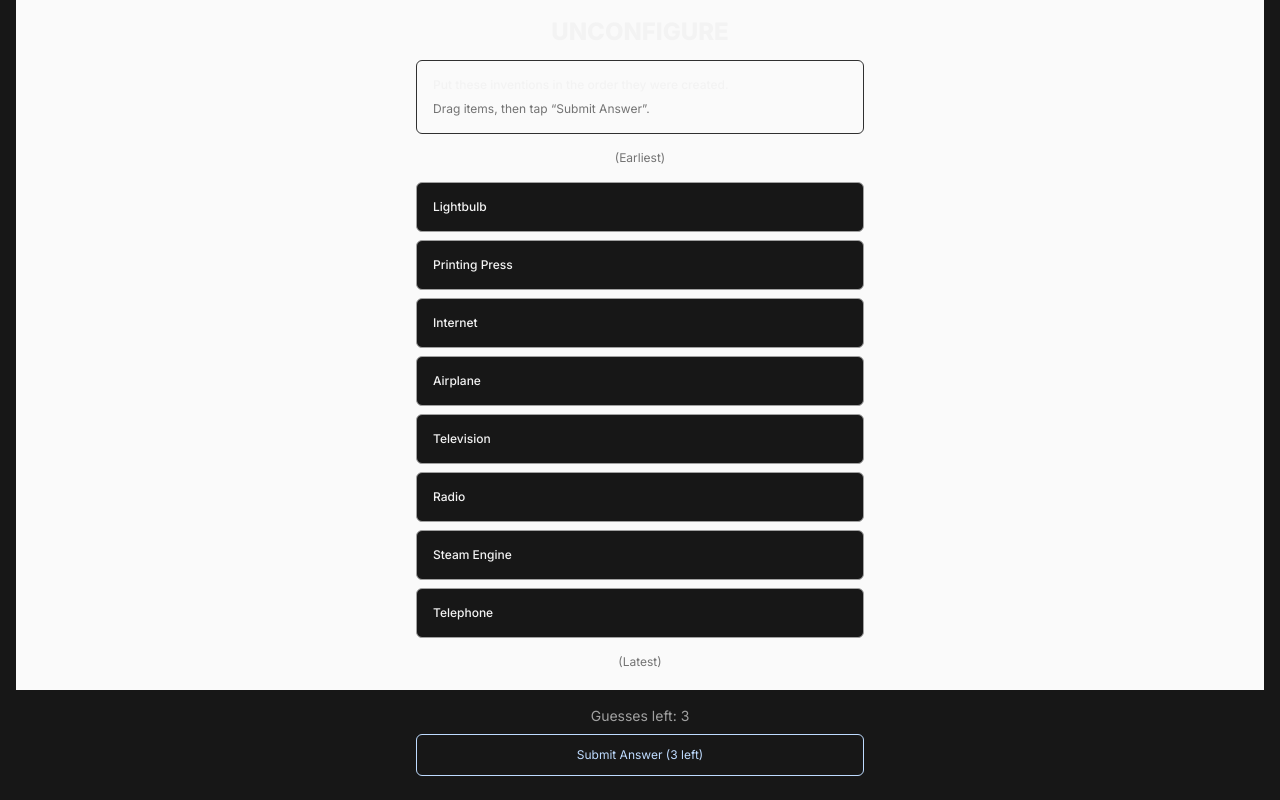
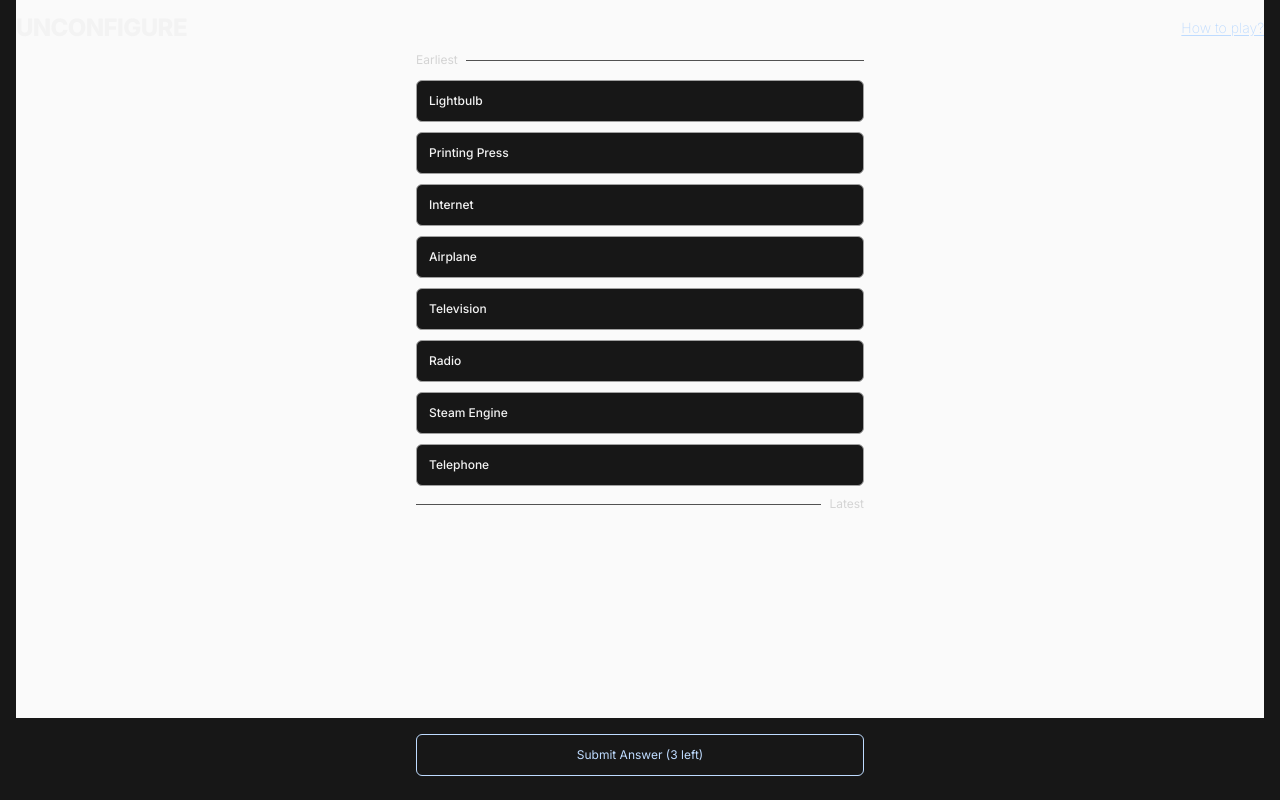
Before and after one commit to jacobthomasjohnson/unconfigure, a Next.js app: page / in a window 1280 px wide. Built offline with nearby package versions, Linux system fonts and the light colour scheme.

Commit message:
Changes in layout to fit better vertically. Added new styled indicators for earliest and latest. Changed some colors in the UI. More compact UI. Added 'How to play' instructions and module. Added HUD popup for incorrect guesses.

```diff
--- a/app/components/Footer.js
+++ b/app/components/Footer.js
@@ -1,5 +1,5 @@
-import { useState } from 'react'
-import generateShareCard from '@/utils/generateShareCard'
+import { useState } from "react";
+import generateShareCard from "@/utils/generateShareCard";
 
 export default function Footer({
   submittedGuesses,
@@ -10,32 +10,62 @@ export default function Footer({
   setViewMode,
   showToggle,
 }) {
-      const [copied, setCopied] = useState(false)
+  const [copied, setCopied] = useState(false);
 
   const handleCopy = () => {
-            const text = generateShareCard(submittedGuesses)
-            navigator.clipboard.writeText(text).then(() => {
-                  setCopied(true)
-                  setTimeout(() => setCopied(false), 2000)
+    const text = generateShareCard(submittedGuesses);
+
+    // Try modern clipboard API first
+    if (navigator.clipboard && window.isSecureContext) {
+      navigator.clipboard
+        .writeText(text)
+        .then(() => {
+          setCopied(true);
+          setTimeout(() => setCopied(false), 2000);
         })
+        .catch(() => fallbackCopy(text));
+    } else {
+      fallbackCopy(text);
     }
+  };
+
+  const fallbackCopy = (text) => {
+    const textarea = document.createElement("textarea");
+    textarea.value = text;
+    textarea.setAttribute("readonly", "");
+    textarea.style.position = "absolute";
+    textarea.style.left = "-9999px";
+    document.body.appendChild(textarea);
+    textarea.select();
+    try {
+      document.execCommand("copy");
+      setCopied(true);
+      setTimeout(() => setCopied(false), 2000);
+    } catch (err) {
+      console.error("Fallback copy failed:", err);
+    }
+    document.body.removeChild(textarea);
+  };
+
   return (
     <footer className="w-full bg-neutral-900 py-4 pb-6">
       <div className="max-w-md mx-auto flex flex-col gap-2">
-                        {!gameOver ? (
-                              <p className="text-sm text-neutral-400 text-center">
-                                    {`Guesses left: ${guessesLeft}`}
-                              </p>
-                        ) : null}
-
         {showToggle && (
           <button
-                                    className="w-full border border-[#505050] rounded-md p-4 text-xs hover:bg-neutral-100 dark:hover:bg-neutral-700"
+            className="w-full border border-[#505050] rounded-md p-3 text-xs hover:bg-neutral-100 dark:hover:bg-neutral-700"
             onClick={() =>
-                                          setViewMode((m) => (m === 'guess' ? 'correct' : 'guess'))
+              setViewMode((m) => (m === "guess" ? "correct" : "guess"))
             }
           >
-                                    {viewMode === 'guess' ? <div className="flex gap-2 justify-center">View Correct Answers <span>⇆</span></div> : <div className="flex gap-2 justify-center">View Your Guess<span>⇆</span></div>}
+            {viewMode === "guess" ? (
+              <div className="flex gap-2 justify-center">
+                View Correct Answers <span>⇆</span>
+              </div>
+            ) : (
+              <div className="flex gap-2 justify-center">
+                View Your Guess<span>⇆</span>
+              </div>
+            )}
           </button>
         )}
 
@@ -57,20 +87,20 @@ export default function Footer({
             </pre>
             <button
               onClick={handleCopy}
-                                          className="border flex justify-center gap-2 rounded-md p-4 w-full text-xs text-purple-300 hover:bg-green-50 dark:hover:bg-neutral-700"
+              className="border flex justify-center gap-2 rounded-md p-3 w-full text-xs text-purple-300 hover:bg-green-50 dark:hover:bg-neutral-700"
             >
               {!copied && (
-                                                <>Copy Your Results<span>🔗</span></>
+                <>
+                  Copy Your Results<span>🔗</span>
+                </>
               )}
               {copied && (
-                                                <span className="text-purple-300 text-xs">
-                                                      Copied!
-                                                </span>
+                <span className="text-purple-300 text-xs">Copied!</span>
               )}
             </button>
           </div>
         )}
       </div>
     </footer>
-      )
+  );
 }
--- a/app/components/GameBoard.js
+++ b/app/components/GameBoard.js
@@ -1,7 +1,10 @@
-import { DndContext, closestCenter } from '@dnd-kit/core'
-import { SortableContext, verticalListSortingStrategy } from '@dnd-kit/sortable'
-import { restrictToVerticalAxis } from '@dnd-kit/modifiers'
-import SortableItem from './SortableItem'
+import { DndContext, closestCenter } from "@dnd-kit/core";
+import {
+  SortableContext,
+  verticalListSortingStrategy,
+} from "@dnd-kit/sortable";
+import { restrictToVerticalAxis } from "@dnd-kit/modifiers";
+import SortableItem from "./SortableItem";
 
 export default function GameBoard({
   items,
@@ -11,11 +14,16 @@ export default function GameBoard({
   gameOver,
   revealInProgress,
   revealStep,
-  showCorrectView
+  showCorrectView,
 }) {
   return (
-    <main className="w-full max-w-md">
-      <div className="text-xs text-center text-neutral-500 pb-4">(Earliest)</div>
+    <main className="flex flex-col w-full max-w-md text-xs">
+      <div className="w-full flex pb-3 gap-2 items-center text-neutral-300">
+        Earliest
+        <div className="grow">
+          <div className="w-full h-[1px] bg-neutral-600" />
+        </div>
+      </div>
       <DndContext
         sensors={sensors}
         collisionDetection={closestCenter}
@@ -37,7 +45,12 @@ export default function GameBoard({
           ))}
         </SortableContext>
       </DndContext>
-      <div className="text-xs text-center text-neutral-500 pt-2">(Latest)</div>
+      <div className="w-full flex pb-3 gap-2 items-center text-neutral-300">
+        <div className="grow">
+          <div className="w-full h-[1px] bg-neutral-600" />
+        </div>
+        Latest
+      </div>
     </main>
-  )
+  );
 }
--- a/app/components/Header.js
+++ b/app/components/Header.js
@@ -1,15 +1,32 @@
+"use client";
+
+import { useState, useEffect, useRef } from "react";
+
 export default function Header() {
-      return (
-            <header className=" text-center">
-                  <h1 className="w-full max-w-md mx-auto text-2xl font-extrabold p-4 pb-3">UNCONFIGURE</h1>
-                  <div className="w-full max-w-md mx-auto border border-[#303030] p-4 mb-4 rounded-md">
-                        <p className="text-xs font-medium text-left">
-                              Put these inventions in the order they were created.
-                        </p>
-                        <p className="text-xs text-neutral-500 mt-2 text-left">
-                              Drag items, then tap “Submit Answer”.
-                        </p>
-                  </div>
-            </header>
-      )
+  const [howToPlayOpen, setHowToPlayOpen] = useState(false);
+
+  const toggleHowToPlay = () => {
+    setHowToPlayOpen(!howToPlayOpen);
+  }
+
+  return (
+    <header className="flex justify-between items-center w-full py-2 pt-3">
+      <h1 className="text-2xl tracking-tight font-extrabold">UNCONFIGURE</h1>
+      <div className="flex underline underline-offset-2 text-blue-200 grow items-center justify-end font-extralight text-sm" onClick={toggleHowToPlay}>
+        How to play?
+      </div>
+      <div className={`fixed text-sm flex flex-col items-center whitespace-pre-line w-full bg-[#171717] border-[#b7b7b7] p-6 h-full top-0 left-0 right-0 bottom-0 ${howToPlayOpen ? "" : "hidden"} flex flex-col gap-4 text-neutral-200 z-50`}>
+        Unconfigure is a game where you have to guess the correct order of
+        inventions based on their dates.
+        <br />
+        <br />
+        You have 3 attempts to get it right.
+        <br />
+        <br />
+        Place the oldest invention at the top and the most recent at the bottom.
+        <div className="grow" />
+        <div onClick={toggleHowToPlay} className="p-2 text-sm w-full text-center border border-blue-200 text-blue-200 rounded-md">Got it, thanks!</div>
+      </div>
+    </header>
+  );
 }
--- a/app/components/SortableItem.js
+++ b/app/components/SortableItem.js
@@ -41,7 +41,7 @@ export default function SortableItem({
       {...listeners}
       className={`
         flex items-center justify-between
-        w-full p-4 mb-2 rounded-md border
+        w-full p-3 mb-[10px] rounded-md border
         ${colorClass}
         bg-neutral-900
       `}
--- a/app/layout.js
+++ b/app/layout.js
@@ -8,7 +8,7 @@ export const metadata = {
 export default function RootLayout({ children }) {
   return (
     <html lang="en">
-      <body className={`antialiased px-4 overflow-hidden`}>
+      <body className={`antialiased px-4 overflow-hidden h-[100svh]`}>
         {children}
       </body>
     </html>
--- a/app/page.js
+++ b/app/page.js
@@ -1,100 +1,138 @@
-'use client'
+"use client";
 
-import { useState, useEffect } from 'react'
+import { useState, useEffect, useRef } from "react";
 
-import {
-  PointerSensor,
-  useSensor,
-  useSensors
-} from '@dnd-kit/core'
-import {
-  arrayMove,
-} from '@dnd-kit/sortable'
+import { PointerSensor, useSensor, useSensors } from "@dnd-kit/core";
+import { arrayMove } from "@dnd-kit/sortable";
 
-import { shuffle } from "@/utils/utils"
-import { correctOrder, inventionDates } from '@/utils/data'
-import { MAX_GUESSES } from '@/utils/constants'
+import { shuffle } from "@/utils/utils";
+import { correctOrder, inventionDates } from "@/utils/data";
+import { MAX_GUESSES } from "@/utils/constants";
 
-import Header from '@/components/Header'
-import GameBoard from '@/components/GameBoard'
-import Footer from '@/components/Footer'
+import Header from "@/components/Header";
+import GameBoard from "@/components/GameBoard";
+import Footer from "@/components/Footer";
 
 export default function UnorderPage() {
-  const [items, setItems] = useState([])
-  const [submittedGuesses, setSubmittedGuesses] = useState([])
-  const [gameOver, setGameOver] = useState(false)
-  const [revealInProgress, setRevealInProgress] = useState(false)
-  const [revealStep, setRevealStep] = useState(-1)
-  const [flash, setFlash] = useState(false)
-  const [viewMode, setViewMode] = useState('guess')
+  const [items, setItems] = useState([]);
+  const [submittedGuesses, setSubmittedGuesses] = useState([]);
+  const [gameOver, setGameOver] = useState(false);
+  const [revealInProgress, setRevealInProgress] = useState(false);
+  const [revealStep, setRevealStep] = useState(-1);
+  const [flash, setFlash] = useState(false);
+  const [viewMode, setViewMode] = useState("guess");
+  const hudTimeoutRef = useRef(null);
+
 
   useEffect(() => {
-    setItems(shuffle(correctOrder))
-  }, [])
+    setItems(shuffle(correctOrder));
+  }, []);
 
-  const sensors = useSensors(useSensor(PointerSensor))
+  const sensors = useSensors(useSensor(PointerSensor));
 
   const onDragEnd = ({ active, over }) => {
-    if (!over || active.id === over.id) return
-    const oldIdx = items.indexOf(active.id)
-    const newIdx = items.indexOf(over.id)
-    setItems(arrayMove(items, oldIdx, newIdx))
-  }
+    if (!over || active.id === over.id) return;
+    const oldIdx = items.indexOf(active.id);
+    const newIdx = items.indexOf(over.id);
+    setItems(arrayMove(items, oldIdx, newIdx));
+  };
+
+  const hudMessage = (msg) => {
+    const hud = document.getElementById("hud");
+    if (!hud) return;
+
+    // Clear any existing timeout
+    if (hudTimeoutRef.current) {
+      clearTimeout(hudTimeoutRef.current);
+      hud.classList.remove("flashHud"); // Reset class to allow re-trigger
+      void hud.offsetWidth; // Force reflow to restart animation
+    }
+
+    hud.innerText = msg;
+    hud.classList.add("flashHud");
+
+    hudTimeoutRef.current = setTimeout(() => {
+      hud.classList.remove("flashHud");
+      hudTimeoutRef.current = null;
+    }, 3000);
+  };
+
 
   const handleSubmit = () => {
-    const isCorrect = items.every((item, i) => item === correctOrder[i])
+    const isCorrect = items.every((item, i) => item === correctOrder[i]);
     const lastGuess = submittedGuesses.length
       ? submittedGuesses[submittedGuesses.length - 1].guess
-      : null
-    setSubmittedGuesses((g) => [...g, { guess: [...items], isCorrect }])
+      : null;
 
-    if (isCorrect) return setGameOver(true)
+    const newGuesses = [...submittedGuesses, { guess: [...items], isCorrect }];
+    setSubmittedGuesses(newGuesses);
 
-    setFlash(true)
-    setTimeout(() => setFlash(false), 250)
+    if (isCorrect) {
+      setGameOver(true);
+      hudMessage("Correct! Well done.");
+      return;
+    }
 
-    if (submittedGuesses.length + 1 >= MAX_GUESSES) revealResult()
-  }
+    if (newGuesses.length >= MAX_GUESSES) {
+      setGameOver(true);
+      hudMessage("Incorrect. Better luck next time!");
+      revealResult();
+      return;
+    }
+
+    setFlash(true);
+    hudMessage("Incorrect! Try again.");
+    setTimeout(() => setFlash(false), 250);
+  };
 
   const revealResult = () => {
-    setGameOver(true)
-    setRevealInProgress(true)
-    setRevealStep(-1)
-    let step = 0
+    setGameOver(true);
+    setRevealInProgress(true);
+    setRevealStep(-1);
+    let step = 0;
     const loop = () => {
       if (step >= items.length) {
-        setRevealInProgress(false)
-        return
+        setRevealInProgress(false);
+        return;
       }
-      setRevealStep(step)
-      step++
-      setTimeout(loop, 350)
-    }
-    loop()
-  }
+      setRevealStep(step);
+      step++;
+      setTimeout(loop, 350);
+    };
+    loop();
+  };
 
   const reset = () => {
-    setItems(shuffle(correctOrder))
-    setSubmittedGuesses([])
-    setGameOver(false)
-    setRevealInProgress(false)
-    setRevealStep(-1)
-    setViewMode('guess')
-  }
+    setItems(shuffle(correctOrder));
+    setSubmittedGuesses([]);
+    setGameOver(false);
+    setRevealInProgress(false);
+    setRevealStep(-1);
+    setViewMode("guess");
+  };
 
-  const lastGuess = submittedGuesses.at(-1)?.guess
-  const guessesLeft = MAX_GUESSES - submittedGuesses.length
-  const showCorrectView = viewMode === 'correct'
-  const boardItems = showCorrectView ? correctOrder : items
+  const lastGuess = submittedGuesses.at(-1)?.guess;
+  const guessesLeft = MAX_GUESSES - submittedGuesses.length;
+  const showCorrectView = viewMode === "correct";
+  const boardItems = showCorrectView ? correctOrder : items;
 
   return (
     <div
-      className={`h-screen flex flex-col transition-colors ${flash ? 'bg-red-900' : 'bg-neutral-50 dark:bg-neutral-900'
-        }`}
+      className={`h-full flex flex-col transition-colors ${
+        flash ? "bg-[rgb(181, 57, 57)]" : "bg-neutral-50 dark:bg-neutral-900"
+      }`}
     >
-      <div className="flex-grow overflow-y-auto">
+      <div
+        id="hud"
+        className="fixed top-1/2 left-1/2 -translate-x-1/2 -translate-y-1/2
+             pointer-events-none text-neutral-200 bg-[#222222]
+             border-[#333333] rounded-md z-10 p-4 opacity-0 transition-opacity
+             text-sm font-mono whitespace-nowrap w-auto max-w-[90vw]"
+      />
+
+      <div className="grow">
         <Header />
-        <div className="w-full max-w-md mx-auto pb-8">
+        <div className="w-full max-w-md mx-auto">
           <GameBoard
             items={boardItems}
             sensors={sensors}
@@ -115,9 +153,13 @@ export default function UnorderPage() {
         reset={reset}
         viewMode={viewMode}
         setViewMode={setViewMode}
-        showToggle={gameOver && lastGuess && !lastGuess.every((v, i) => v === correctOrder[i])}
+        showToggle={
+          gameOver &&
+          lastGuess &&
+          !lastGuess.every((v, i) => v === correctOrder[i])
+        }
         lastGuess={lastGuess}
       />
     </div>
-  )
+  );
 }
--- a/app/utils/generateShareCard.js
+++ b/app/utils/generateShareCard.js
@@ -2,7 +2,7 @@ import { MAX_GUESSES } from './constants'
 import { correctOrder } from './data'
 
 export default function generateShareCard(allGuesses) {
-      const header = `Unconfigure - Reorder it\n` + `🟩 = Correct Position\n🟥 = Incorrect Position\n`
+      const header = `Here's my Unconfigure result from today!`
       const body = allGuesses
             .map(({ guess }) =>
                   guess.map((v, i) => (v === correctOrder[i] ? '🟩' : '🟥')).join('')
```
Also changed, not shown: app/globals.css (+19 -0 lines), 1 other file (tests, documents, lock files or other folders). Lines whose indentation alone changed are shown as unchanged.
